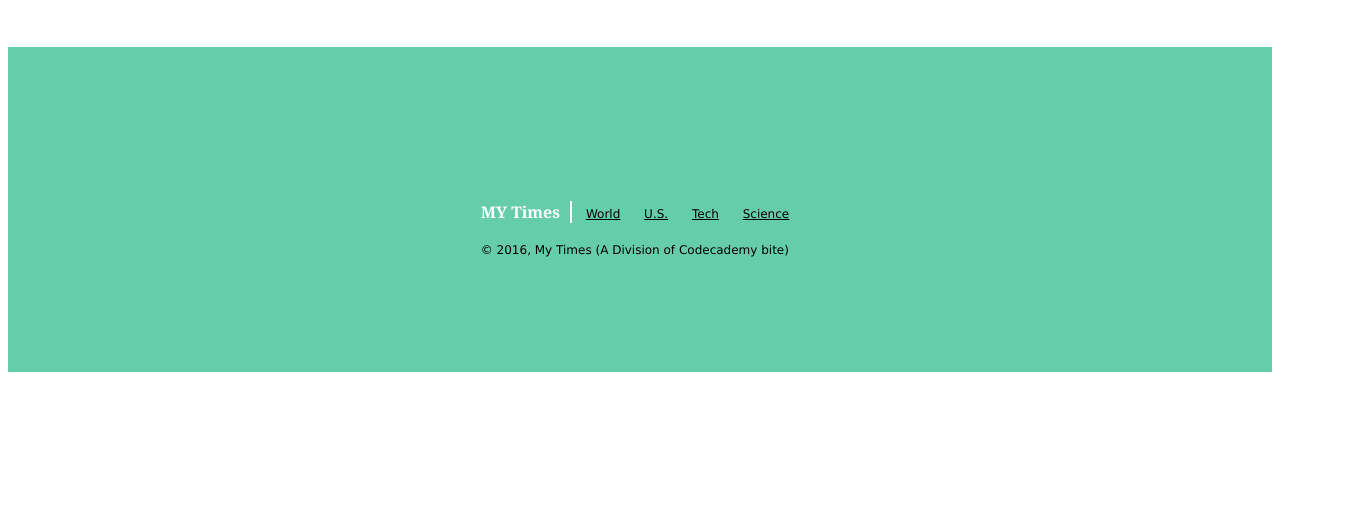
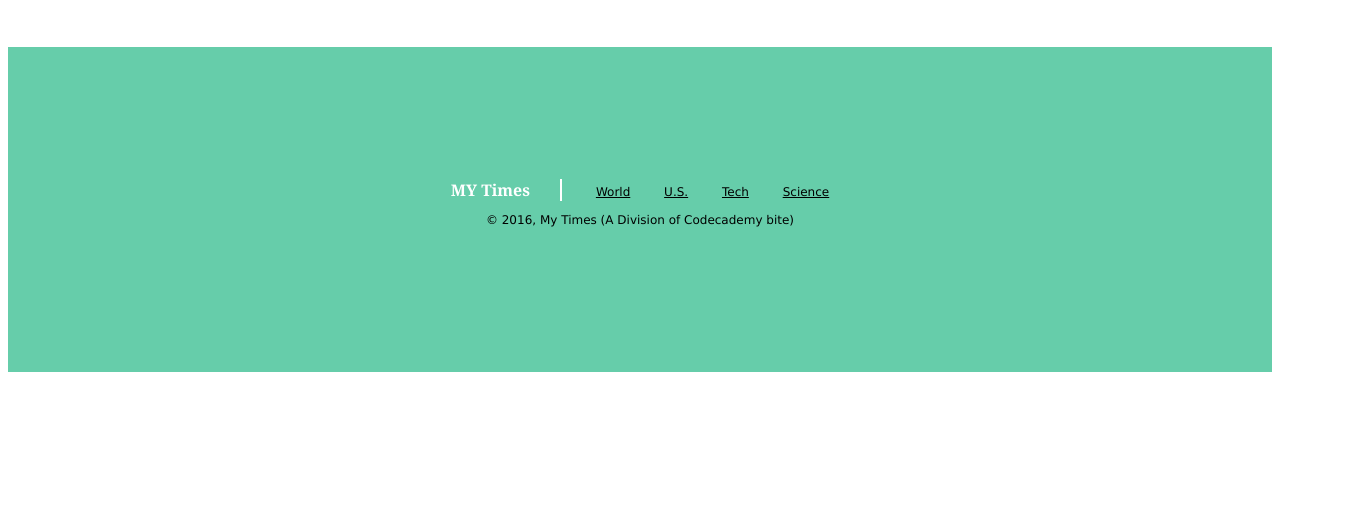
Before and after one commit to jdherman94/MyTimes, a plain HTML site: page index.html in a window 1280 px wide. Shown: the part 1309-1831 px from the top of the page, 1358 px wide, since content can reach past the window. After the commit the page ends 1689 px from the top, so only its background shows below. Drawn offline with Linux system fonts and the light colour scheme.

Commit message:
Nearly if not already finished project

```diff
--- a/index.html
+++ b/index.html
@@ -118,6 +118,6 @@
     <span class="footer-link"><a href=#>U.S.</a></span>
     <span class="footer-link"><a href=#>Tech</a></span>
     <span class="footer-link"><a href=#>Science</a></span>
-    <p class="copyright">&#169; 2016, My Times (A Division of Codecademy bite)</p>
   </div>
+  <p class="copyright">&#169; 2016, My Times (A Division of Codecademy bite)</p>
 </footer>
--- a/resources/css/style.css
+++ b/resources/css/style.css
@@ -25,6 +25,8 @@ header {
 
 .logo {
   color: MediumAquamarine;
+  position: relative;
+  right: -20px;
 }
 
 .logoname {
@@ -57,7 +59,9 @@ nav {
 .maincontainer {
   display: flex;
   margin-top: 80px;
-  width: 1350px;
+
+  justify-content: center;
+  flex-shrink: 0;
 }
 
 /*Columns*/
@@ -167,17 +171,18 @@ color: black;
 footer {
   display: flex;
   justify-content: center;
-  align-content: center;
+  align-items: center;
   background-color: MediumAquamarine;
-  margin: auto;
+  margin: 0;
   font-family: Verdana;
   font-size: 12px;
-  height: 325px
+  height: 325px;
+  flex-direction: column;
 }
 
 .footer-div {
   position: relative;
-  top: 150px;
+  top: 0px;
 }
 .footer-name {
   display: inline-block;
@@ -186,15 +191,11 @@ footer {
   font-weight: bold;
   color: white;
   border-right: solid white 2px;
-  padding-right: 10px;
+  padding-right: 30px;
 
 
 }
 .footer-link {
   display: inline-block;
-  padding:10px;
+  padding-left:30px;
 }
-
-.copyright {
-
-}
```
